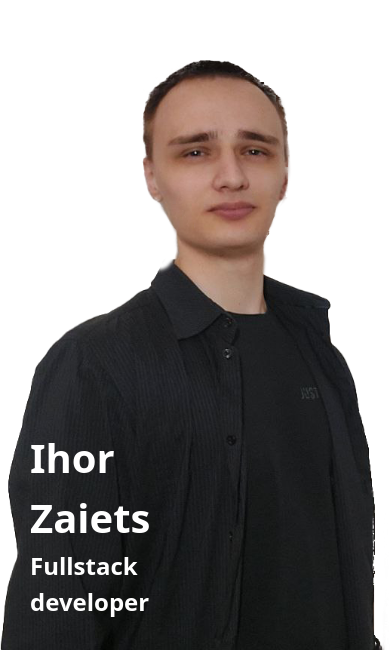
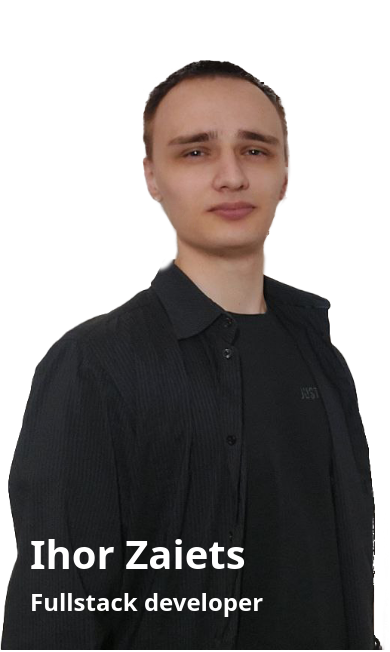
Before and after one commit to Ihor-Zaiets/zaietsWebsite, an Angular app: page / in a window 390 px wide. Shown: the part 194-846 px from the top of the page. Built offline with nearby package versions, Linux system fonts and the light colour scheme.

Commit message:
refactor landing page, fix responsiveness

```diff
--- a/src/app/home/landing-page/landing-page.component.html
+++ b/src/app/home/landing-page/landing-page.component.html
@@ -1,3 +1,4 @@
+<div class="landing-page">
   <div class="image-container">
     <div class="grid-container">
       <div class="grid-text">
@@ -5,5 +6,5 @@
         <span class="position-text">Fullstack developer</span>
       </div>
     </div>
-  <img class="image" src="assets/images/landing-page-picture.png" alt="image placeholder"/>
+    <img src="assets/images/landing-page-picture.png" alt="image placeholder"/></div>
 </div>
--- a/src/app/home/landing-page/landing-page.component.scss
+++ b/src/app/home/landing-page/landing-page.component.scss
@@ -1,14 +1,25 @@
-.image-container {
-  width: 100%;
-  height: 100vh;
+.landing-page {
   position: relative;
   display: flex;
   flex-direction: column-reverse;
+  width: 100%;
+  height: 100vh;
 }
 
-.image {
+.image-container {
+  position: relative;
+  display: flex;
+  max-width: 100%;
+  max-height: 100%;
   width: 100%;
-  max-height: 100vh;
+  aspect-ratio: 517 / 782;
+}
+
+.image-container img {
+  object-fit: contain;
+  max-height: 100%;
+  max-width: 100%;
+  height: auto;
 }
 
 .grid-container {
@@ -24,7 +35,7 @@
 
 .grid-text {
   color: white;
-  grid-column: 1 / span 3;
+  grid-column: 1 / span 5;
   grid-row: 5;
 }
 
```
Lines whose indentation alone changed are shown as unchanged.
